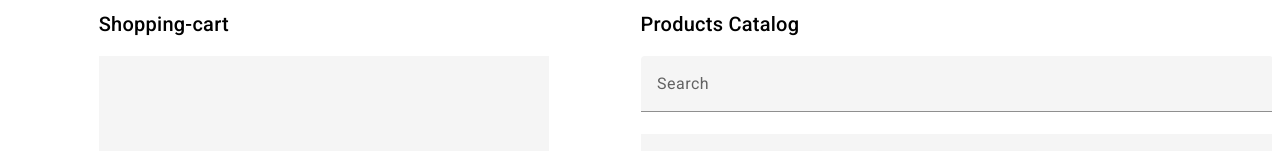
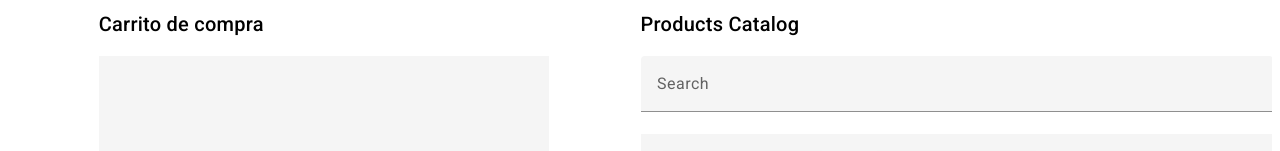
Before and after one commit to javierrv/santng, an Angular app: page / in a window 1280 px wide. Shown: the top 151 px of the page. Built offline with nearby package versions, Linux system fonts and the light colour scheme.

Commit message:
Cambia titulo del shopping component

```diff
--- a/src/app/shopping-cart/shopping-cart.component.html
+++ b/src/app/shopping-cart/shopping-cart.component.html
@@ -1,5 +1,5 @@
 <div>
-    <h2>Shopping-cart</h2>
+    <h2>Carrito de compra</h2>
     <mat-list role="list" style="height:400px;width:450px;overflow-y:auto;background-color:whitesmoke;">
         <mat-list-item id="shopping-list-container" role="listitem" *ngFor="let item of cartItems">
             <div>
```
